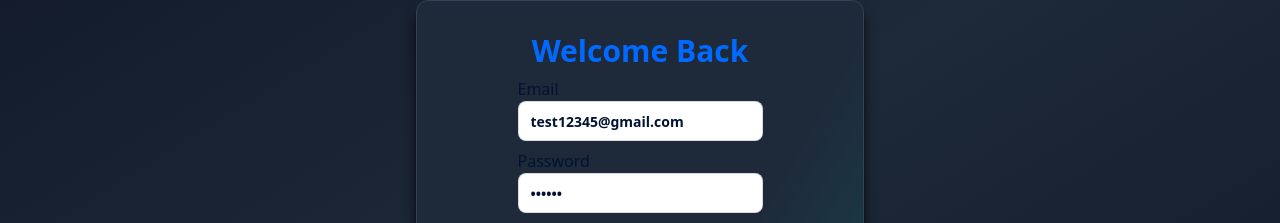
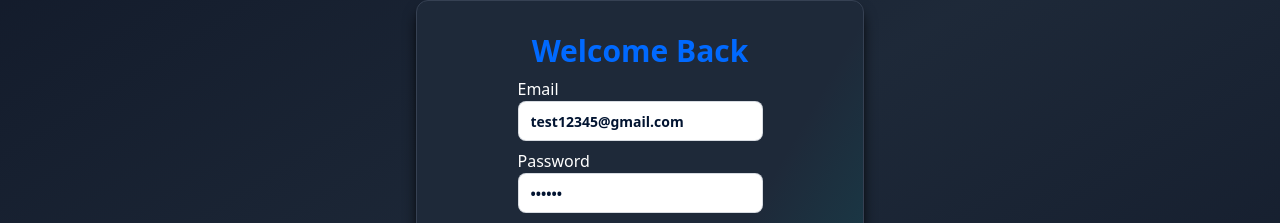
Before and after one commit to muralimanas30/medwell, a React (Vite) app in the folder socket-tut/: page /login in a window 1280 px wide. Shown: the part 193-416 px from the top of the page. Built offline with nearby package versions, Linux system fonts and the light colour scheme.

Commit message:
added minor color changes

```diff
--- a/socket-tut/src/components/FormInput.jsx
+++ b/socket-tut/src/components/FormInput.jsx
@@ -4,7 +4,7 @@ import PropTypes from 'prop-types'
 const FormInput = ({ label, name, type, defaultValue, size, required,placeholder }) => {
     return (
         <div className='form-control '>
-            <label className='label text-neutral block'>
+            <label className='label text-white block'>
                 <span className='label-text capitalize'>{label}</span>
             </label>
             <input
--- a/socket-tut/src/pages/Login.jsx
+++ b/socket-tut/src/pages/Login.jsx
@@ -49,8 +49,8 @@ const Login = props => {
                 </h4>
 
                 {/* Input Fields */}
-                <FormInput type="email" label="Email" name="email" required={true} defaultValue={`test12345@gmail.com`}/>
-                <FormInput type="password" label="Password" name="password" required={true} defaultValue={`secret`}/>
+                <FormInput className="text-white" type="email" label="Email" name="email" required={true} defaultValue={`test12345@gmail.com`}/>
+                <FormInput className="font-white" type="password" label="Password" name="password" required={true} defaultValue={`secret`}/>
 
                 {/* Buttons */}
                 <div className="mt-4 ">
```
